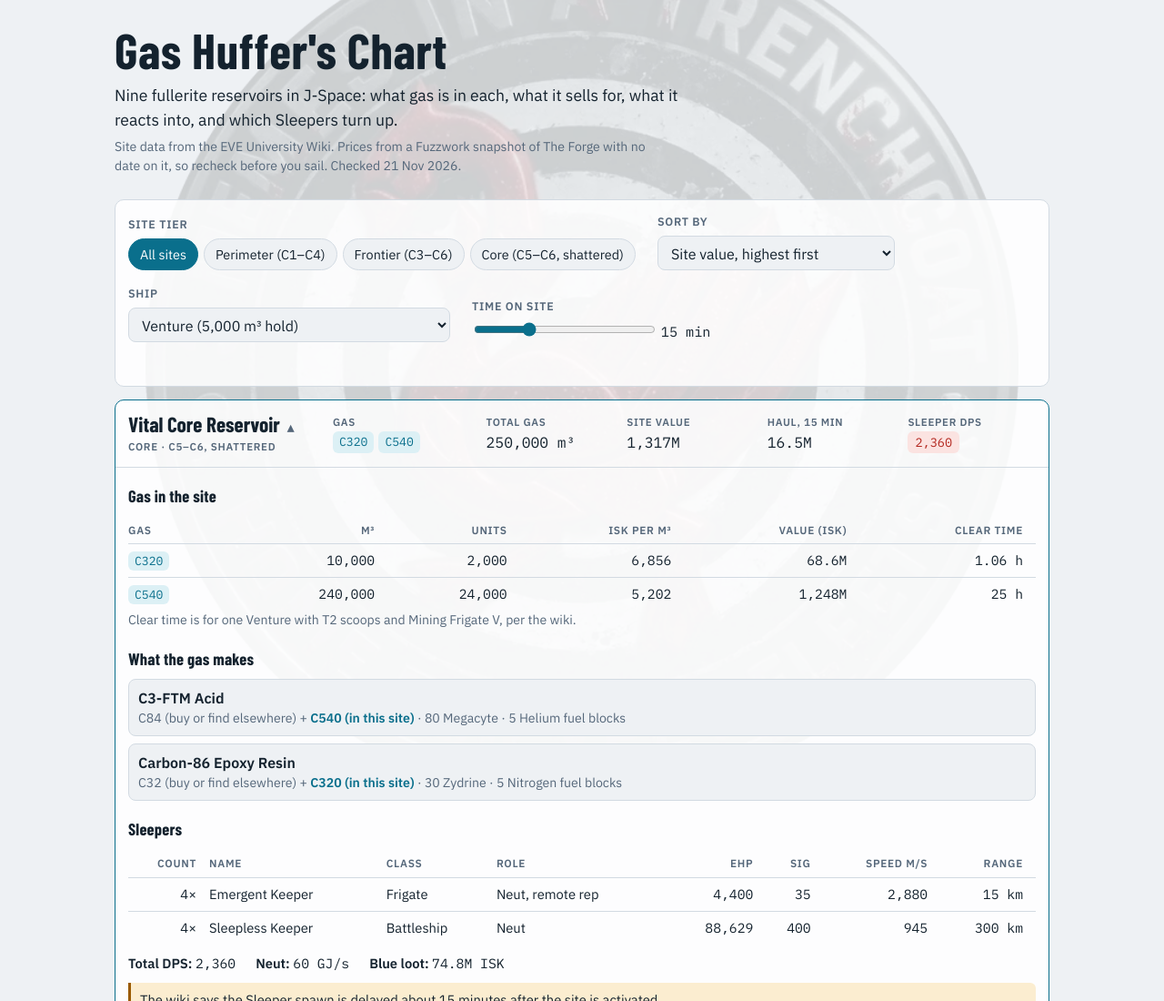
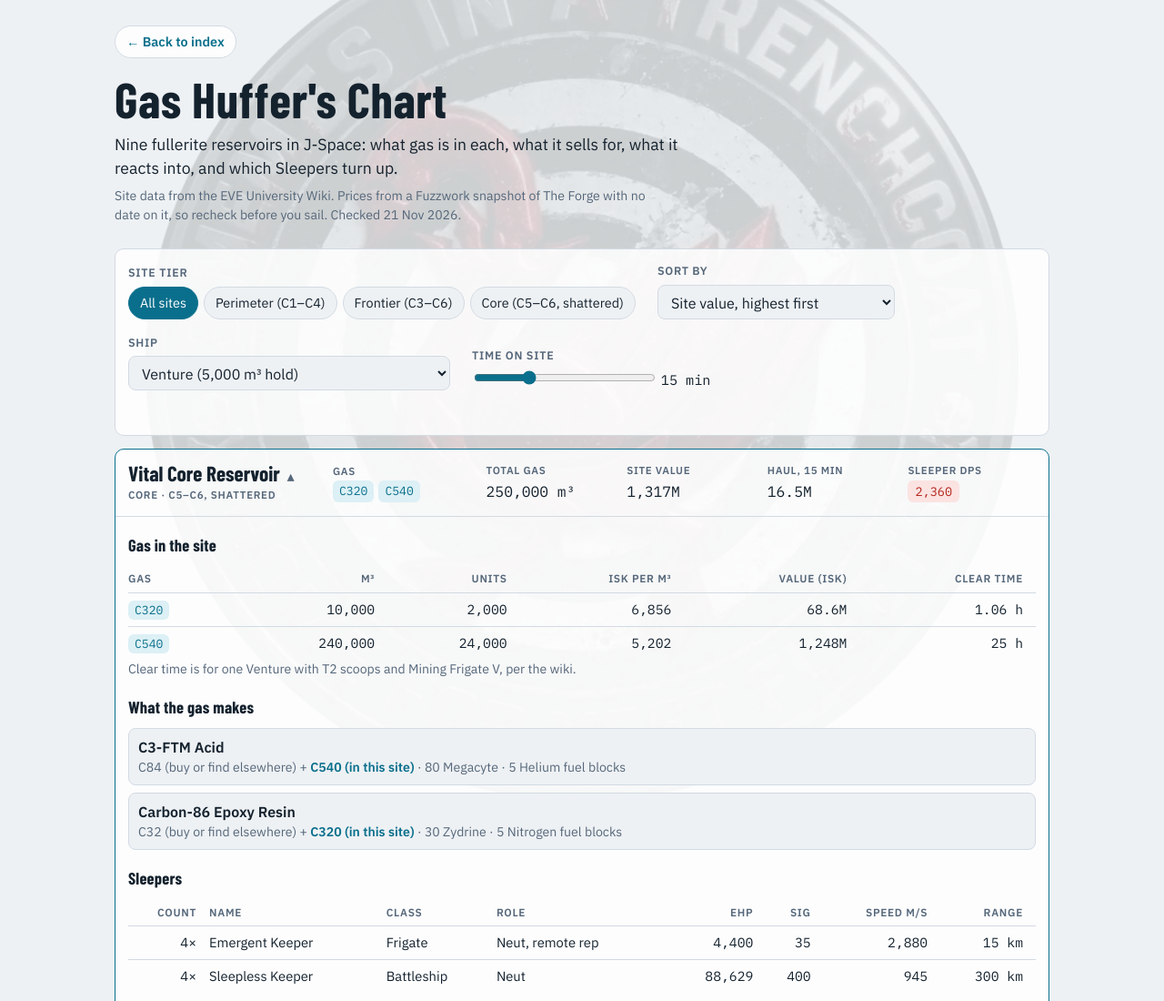
Before and after one commit to rosidahrahim/Eve-Online, a plain HTML site: page gas/index.html in a window 1280 px wide. Shown: the top 1100 px of the page at 91% size. Drawn offline with nearby package versions, Linux system fonts and the light colour scheme.

Commit message:
Add back-to-index button on both chart pages
Co-Authored-By: Claude Sonnet 5.5 <noreply@anthropic.com>
Claude-Session: https://claude.ai/code/session_01XSTythvzhE8tpRhHA2qU8A

```diff
--- a/gas/index.html
+++ b/gas/index.html
@@ -51,6 +51,8 @@ h1, h2, h3 { font-family: var(--display); font-weight: 700; letter-spacing: 0.01
 h1 { font-size: clamp(2.2rem, 6vw, 3.4rem); line-height: 1; }
 h2 { font-size: 1.7rem; margin-bottom: 6px; }
 h3 { font-size: 1.15rem; margin: 18px 0 8px; }
+.back { display: inline-flex; align-items: center; gap: 6px; margin: 0 0 18px; padding: 6px 12px; border: 1px solid var(--line); border-radius: 999px; background: var(--panel); color: var(--accent); font-size: 0.9rem; font-weight: 600; text-decoration: none; }
+.back:hover { border-color: var(--accent); }
 .lede { max-width: 62ch; font-size: 1.1rem; margin: 10px 0 6px; }
 .meta { color: var(--muted); font-size: 0.88rem; margin: 0; max-width: 70ch; }
 .num, td.n, .mono { font-family: var(--mono); font-variant-numeric: tabular-nums; }
@@ -141,6 +143,7 @@ footer a { color: var(--accent); }
 <body>
 <img class="bg-logo" src="logo.webp" alt="" aria-hidden="true">
 <div class="wrap">
+  <a class="back" href="../">← Back to index</a>
   <header>
     <h1>Gas Huffer's Chart</h1>
     <p class="lede">Nine fullerite reservoirs in J-Space: what gas is in each, what it sells for, what it reacts into, and which Sleepers turn up.</p>
```
Also changed, not shown: wormholes/index.html (+3 -0 lines).
